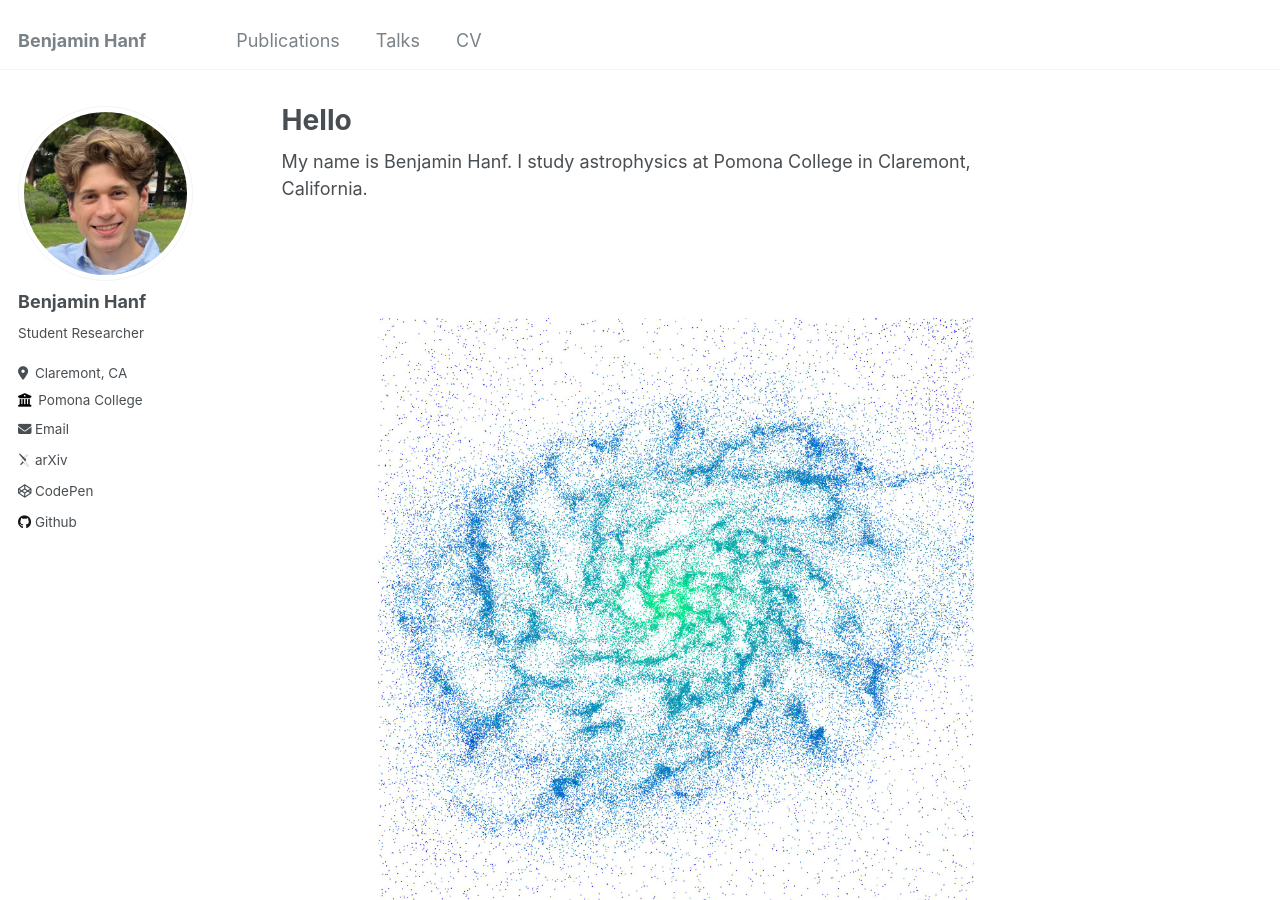
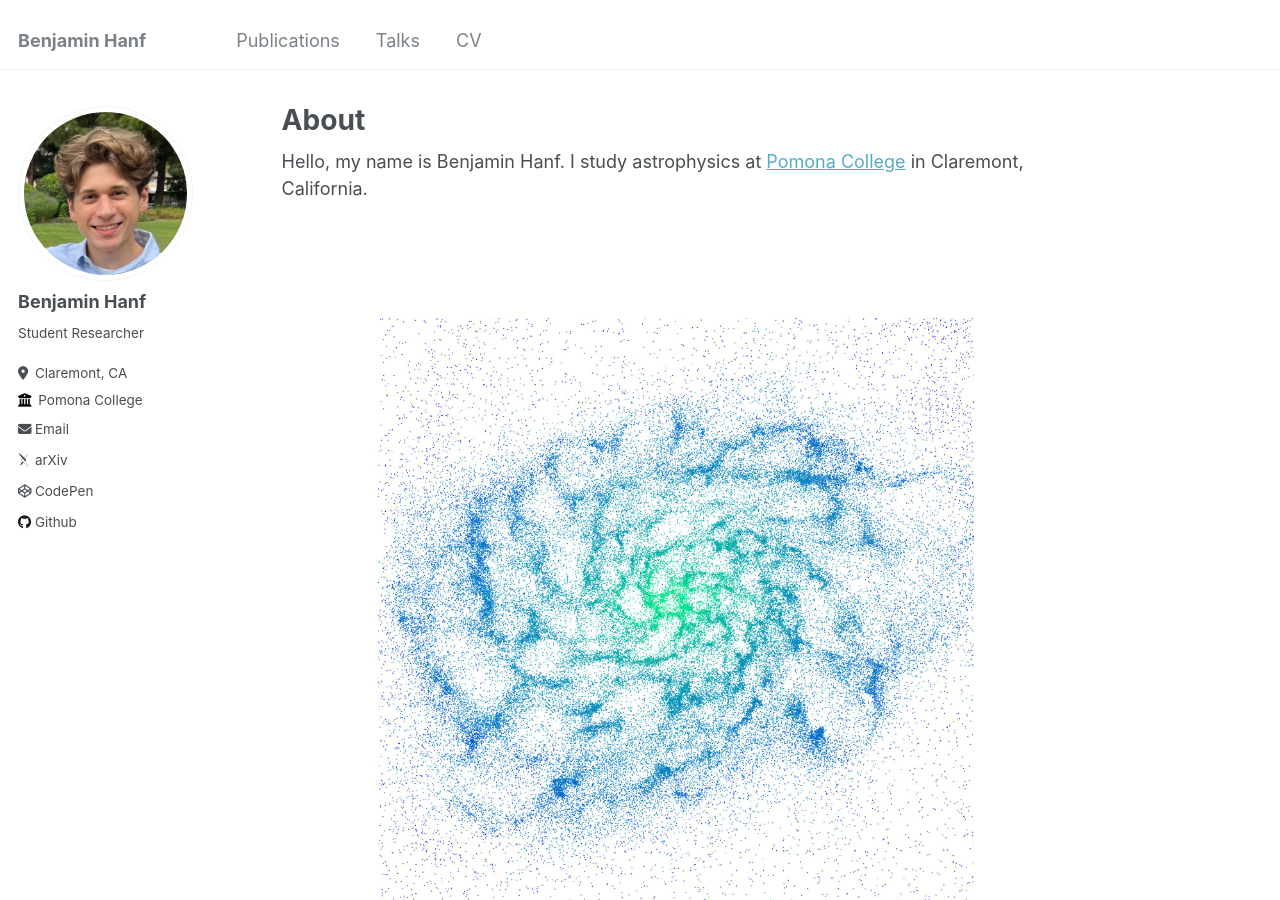
Before and after one commit to benhanf/benhanf.github.io, a Jekyll site: the page built from _pages/about.md, in a window 1280 px wide and 900 px high. Built offline with Jekyll 4.4.1, drawn with Linux system fonts in a browser that asks for light colours; some web fonts are replaced; part of the change alters nothing that is shown.

```diff
--- a/_pages/about.md
+++ b/_pages/about.md
@@ -1,6 +1,6 @@
 ---
 permalink: /
-title: "Hello"
+title: "About"
 author_profile: true
 redirect_from:
   - /about/
@@ -9,8 +9,8 @@ redirect_from:
 
 <!-- This is the front page of a website that is powered by the [Academic Pages template](https://github.com/academicpages/academicpages.github.io) and hosted on GitHub pages. [GitHub pages](https://pages.github.com) is a free service in which websites are built and hosted from code and data stored in a GitHub repository, automatically updating when a new commit is made to the respository. This template was forked from the [Minimal Mistakes Jekyll Theme](https://mmistakes.github.io/minimal-mistakes/) created by Michael Rose, and then extended to support the kinds of content that academics have: publications, talks, teaching, a portfolio, blog posts, and a dynamically-generated CV. You can fork [this repository](https://github.com/academicpages/academicpages.github.io) right now, modify the configuration and markdown files, add your own PDFs and other content, and have your own site for free, with no ads! An older version of this template powers my own personal website at [stuartgeiger.com](http://stuartgeiger.com), which uses [this Github repository](https://github.com/staeiou/staeiou.github.io). -->
 
-My name is Benjamin Hanf.
-I study astrophysics at Pomona College in Claremont, California.
+Hello, my name is Benjamin Hanf.
+I study astrophysics at [Pomona College](https://www.pomona.edu) in Claremont, California.
 <div style="text-align: center;">
   <img src='/images/gas_metallicity.jpg'>
 </div>
```
